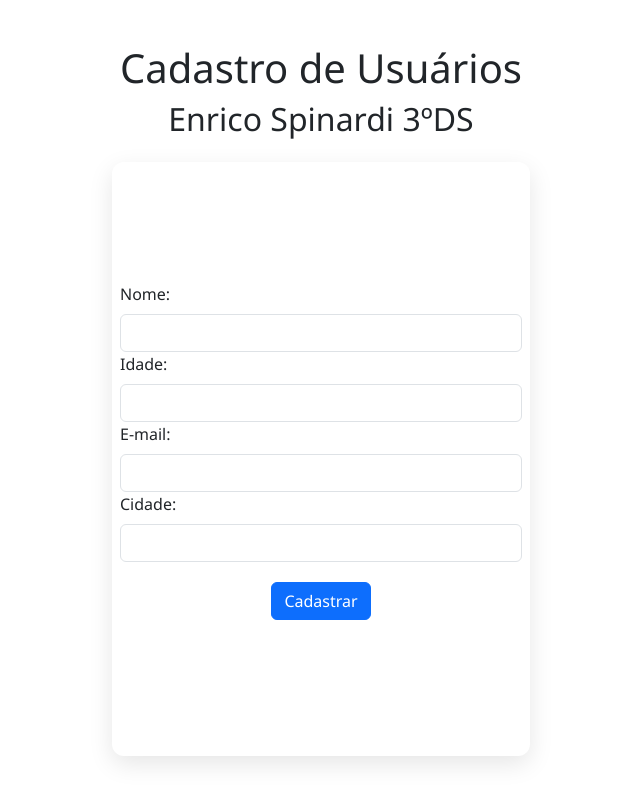
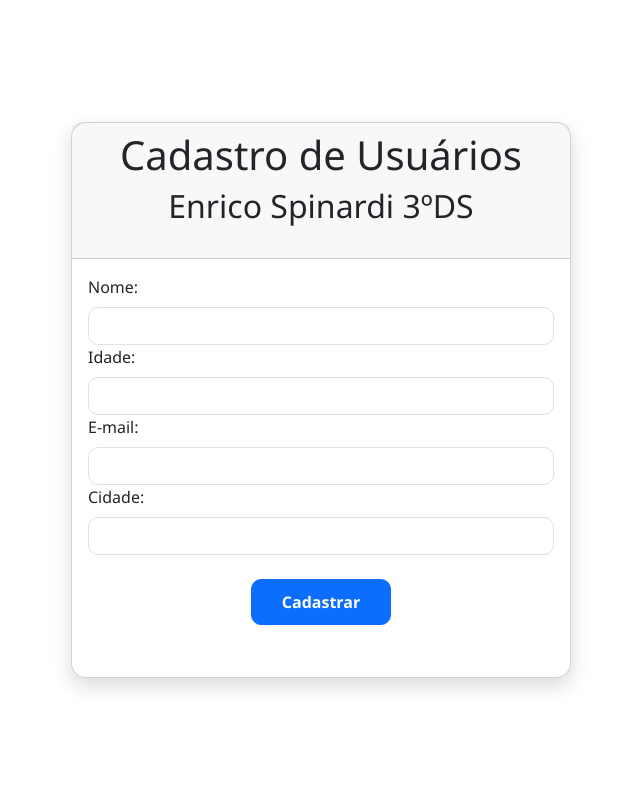
Before and after one commit to EnricoSpinardi/api_etec, a website: page index.html in a window 1280 px wide. Shown: the whole page, without its empty margins (319-959 px from the left). Drawn offline with nearby package versions, Linux system fonts and the light colour scheme.

Commit message:
Personalização Bootstrap

```diff
--- a/index.html
+++ b/index.html
@@ -4,16 +4,16 @@
     <meta charset="UTF-8">
     <meta name="viewport" content="width=device-width, initial-scale=1.0">
     <title>Projeto API_ETEC</title>
-    <link rel="stylesheet" href="style.css">
     <link href="https://cdn.jsdelivr.net/npm/bootstrap@5.3.8/dist/css/bootstrap.min.css" rel="stylesheet" integrity="sha384-sRIl4kxILFvY47J16cr9ZwB07vP4J8+LH7qKQnuqkuIAvNWLzeN8tE5YBujZqJLB" crossorigin="anonymous">
+    <link rel="stylesheet" href="./style.css">
 </head>
 <body>
-    <div>
-        <div>
+    <div class="card card-form">
+        <div class="card-header">
         <h1 style="text-align: center;">Cadastro de Usuários</h1>
-        <h2 style="text-align: center; margin-bottom: 24px;">Enrico Spinardi 3ºDS</h2>
+        <h2 style="text-align: center; margin-bottom: 24px;">Enrico Spinardi 3ºDS </h2>
         </div>
-            <div class="row g-3">
+                <div class="card-body">
                 <form id="formulario" action="/usuarios" method="POST">
                     <label class="form-label"for="nome">Nome:</label>
                     <input type="text" id="nome" name="nome" class="form-control"required>
@@ -26,16 +26,12 @@
 
                     <label class="form-label" for="cidade">Cidade:</label>
                     <input class="form-control" type="text" id="cidade" name="cidade" required>
-                <div style="
-                    margin-top: 20px;
-                    display: flex;
-                    justify-content: center;
-                    align-items: center;
-                ">
-                <button type="submit" class="btn btn-primary mb-3">Cadastrar</button>
+                    <div class="d-flex justify-content-center mt-4">
+                    <button  type="submit" class="btn btn-primary mb-3">Cadastrar</button>
+                    </div>
+                </form>
             </div>
         </div>
-        </form>
     </div>
 
     <script src="https://cdn.jsdelivr.net/npm/bootstrap@5.3.8/dist/js/bootstrap.bundle.min.js" integrity="sha384-FKyoEForCGlyvwx9Hj09JcYn3nv7wiPVlz7YYwJrWVcXK/BmnVDxM+D2scQbITxI" crossorigin="anonymous"></script>
--- a/server.js
+++ b/server.js
@@ -7,6 +7,7 @@ const app = express();
 
 app.use(express.urlencoded({ extended: true }));
 app.use(express.json());
+app.use(express.static ('.'));
 
 //conexão mysql
 const conexao = mysql.createConnection({
--- a/style.css
+++ b/style.css
@@ -9,30 +9,42 @@ body{
     display: flex;
     justify-content: center;
     align-items: center;
-    height: 100vh;
+    min-height: 100vh;
 }
 
-form {
-    padding: 120px;
-    border-radius: 12px;
-    box-shadow: 0 8px 24px rgba(0, 0, 0, 0.1);
-    width: 100%;
-    max-width: 400px;
-}
 
 button {
     border-radius: 12px;
     font-size: 15px;
 }
 
-.container {
-
+.card-header {
+    margin: 0;
+    font-size: 2rem;
 }
 
-.form-label {
+.card-form {
+    width: 100%;
+    max-width: 500px;
+    border-radius: 15px;
+    box-shadow: 0 8px 20px rgba(0,0,0,.15);
+}
 
+.card-body {
+    margin-bottom: 20px;
 }
 
 .form-control {
+    border-radius: 10px;
+}
 
+.form-control:focus {
+    border-color: #0d6efd;
+    box-shadow: 0 0 10px rgba(13,110,253,.3);
 }
+
+.btn-primary {
+    border-radius: 10px !important;
+    padding: 10px 30px;
+    font-weight: 600;
+}
```
Also changed, not shown: 2 other files. Lines whose indentation alone changed are shown as unchanged.
